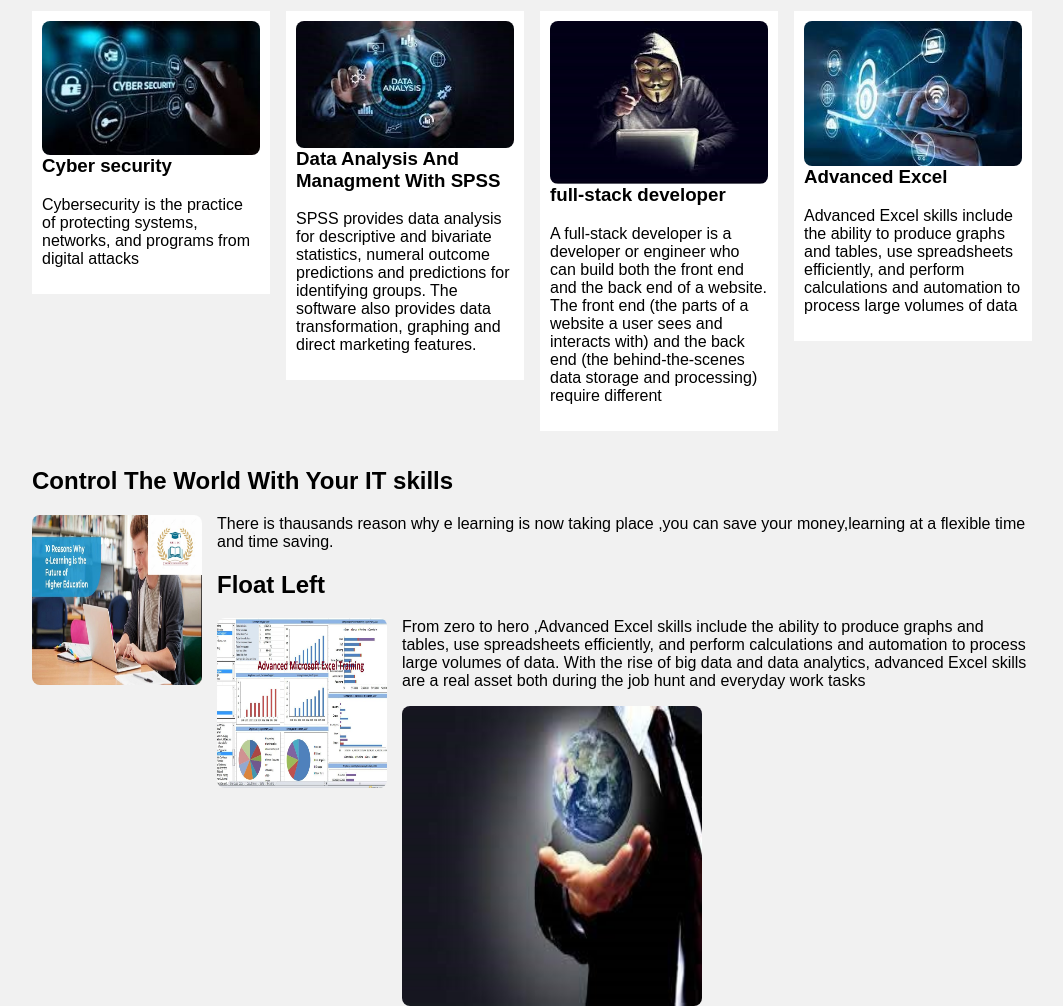
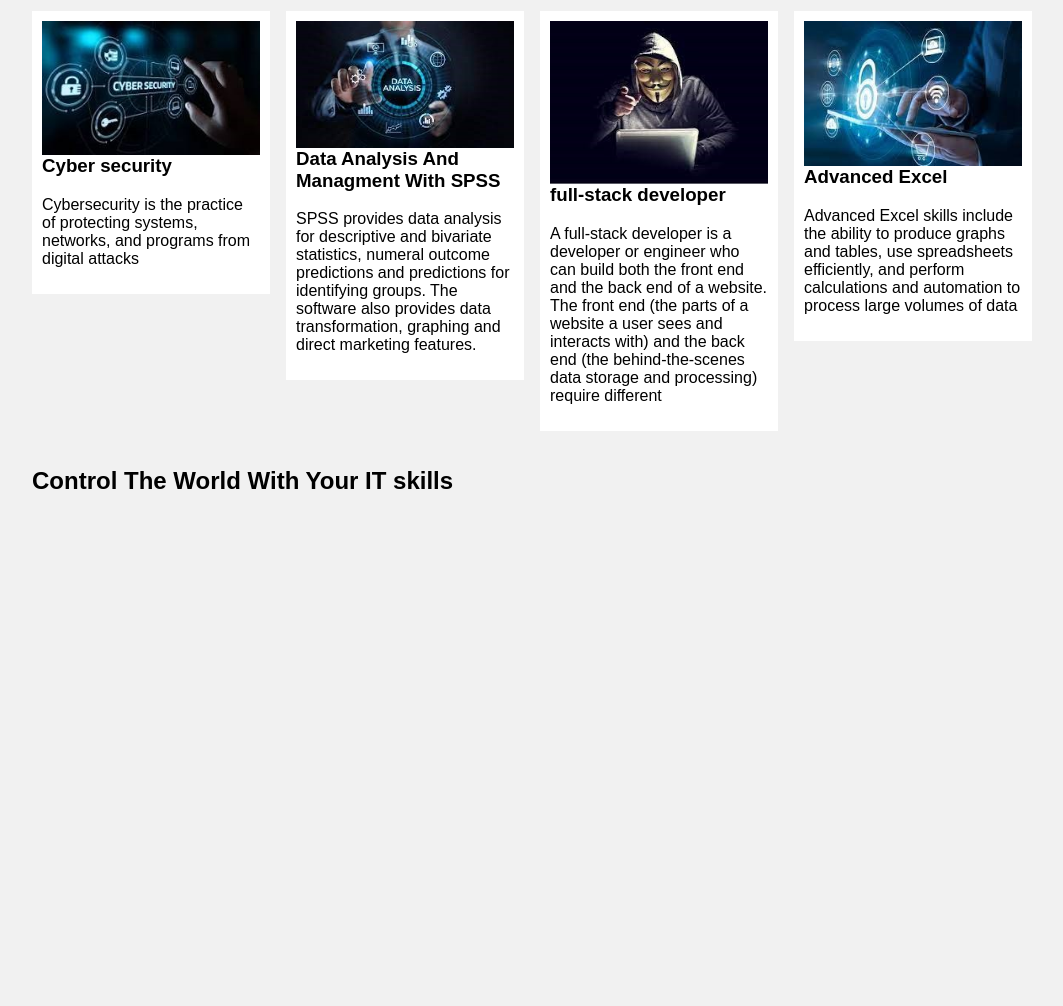
Before and after one commit to Simonmbewe/sulic, a plain HTML site: page index.html in a window 1280 px wide. Shown: the part 1014-2020 px from the top of the page, without its empty margins (108-1171 px from the left). After the commit the page ends 1509 px from the top, so only its background shows below. Drawn offline with Linux system fonts and the light colour scheme.

Commit message:
Update index.html

```diff
--- a/index.html
+++ b/index.html
@@ -256,42 +256,3 @@ img {
 <h2>Control The World With Your IT skills </h2>
 	</style>
 </head>
-<body>
-
-
-
-<p><img src="10r.jpg" alt="Pineapple" style="width:170px;height:170px;margin-right:15px;">
- There is thausands reason why e learning is now taking place ,you can save your money,learning at a flexible time and time saving.</p>
-
-</body>
-</html>
-
-	 <head>
-<style>
-img {
-  float: left;
-}
-</style>
-</head>
-<body>
-
-<h2>Float Left</h2>
-
-<p><img src="ex.jpg" alt="Pineapple" style="width:170px;height:170px;margin-right:15px;">
-From zero to hero ,Advanced Excel skills include the ability to produce graphs and tables, use spreadsheets efficiently, and perform calculations and automation to process large volumes of data. With the rise of big data and data analytics, advanced Excel skills are a real asset both during the job hunt and everyday work tasks </p>
-
-</body>
-</html>
-  <head>
-<style>
-img {
-  border-radius: 8px;
-}
-</style>
-</head>
-<body>
-
-<img src="w.jpg" alt="Paris" width="300" height="300">
-
-</body>
-</html>
```
